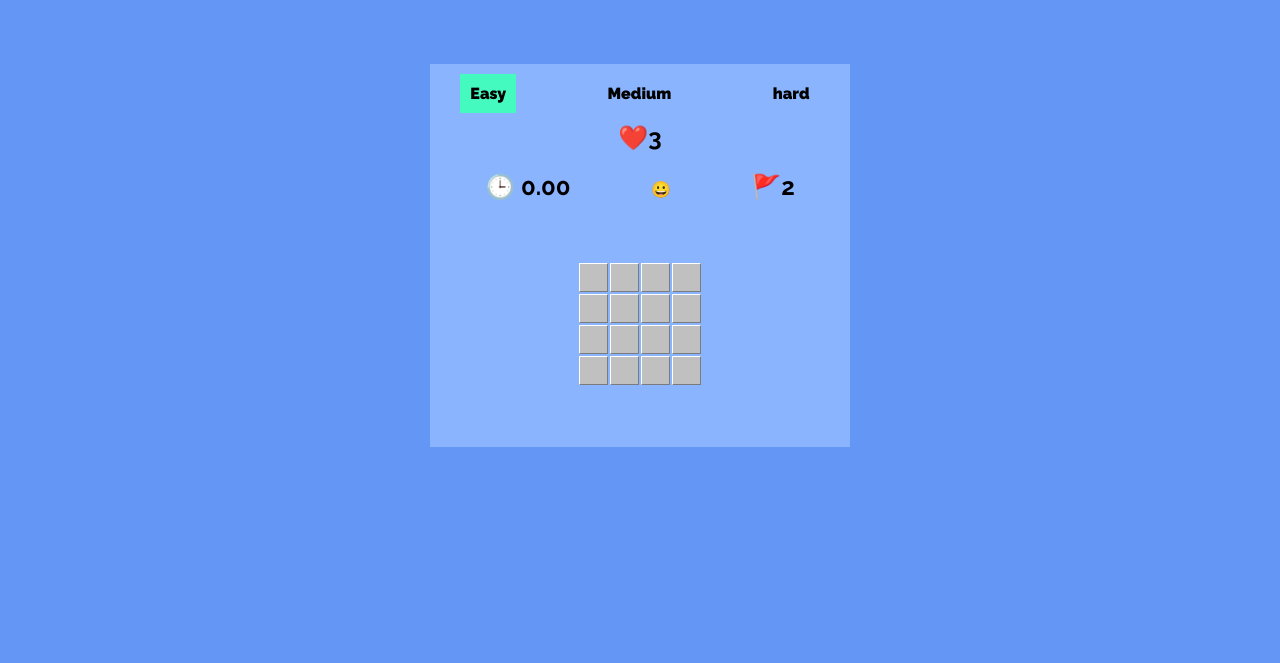
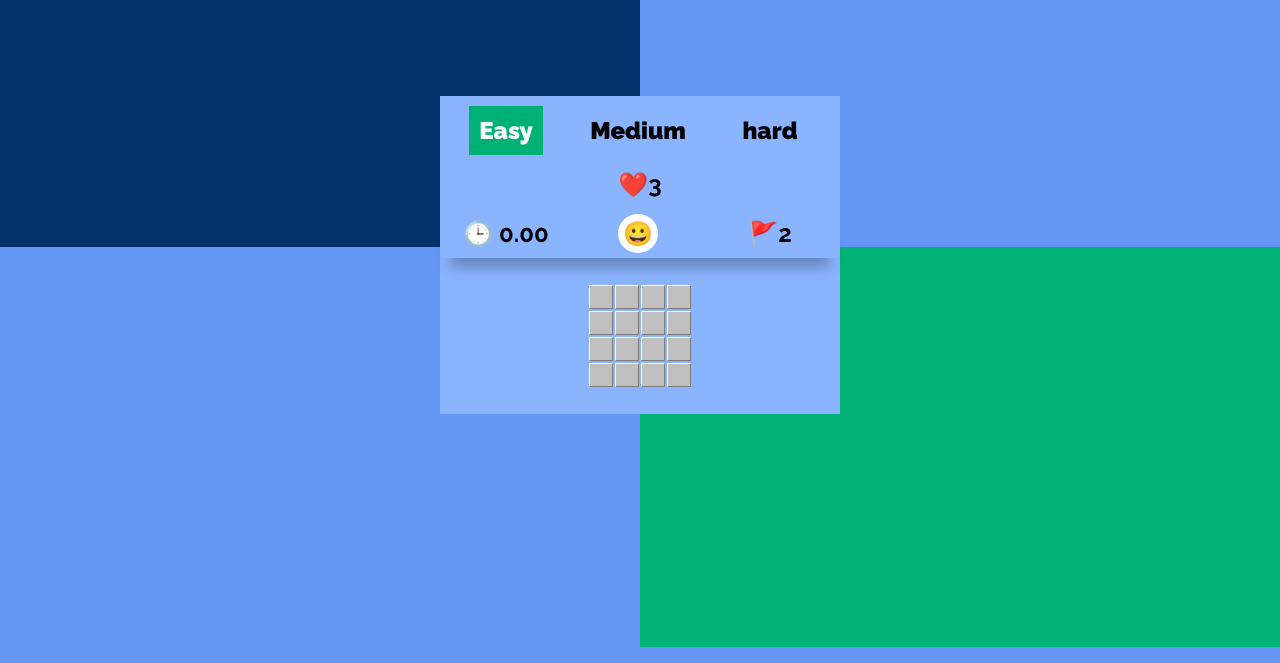
Before and after one commit to EyalAlfasi/MineSweeper-by-Eyal-Alfasi, a plain HTML site: page index.html in a window 1280 px wide. Shown: the part 153-816 px from the top of the page. Drawn offline with Linux system fonts and the light colour scheme.

Commit message:
Add files via upload

```diff
--- a/css/style.css
+++ b/css/style.css
@@ -11,17 +11,48 @@ body {
     align-items: center;
 }
 
+.main-title {
+    margin: 25px 0px 0px 25px;
+    font-size: 3em;
+    color: white;
+    font-weight: 400;
+}
+
+@media screen and (max-width: 600px){
+    .main-title{
+        font-size: 1.8em;
+    }
+}
+
+.green-square1 {
+    position: absolute;
+    top: 0;
+    left: 0;
+    height: 400px;
+    width: 50%;
+    background-color: #05316b;
+}
+
+.green-square2 {
+    position: absolute;
+    bottom: 0;
+    right: 0;
+    height: 400px;
+    width: 50%;
+    background-color: #00b176;
+}
+
 .inner-board-container {
+    z-index: 9999;
     background-color: #8bb4ff;
     display: flex;
     flex-direction: column;
     justify-content: center;
     align-items: center;
-    padding: 10px;
 }
 
 table {
-    margin: 50px 0px;
+    margin: 25px 0px;
 }
 
 .game-info {
@@ -34,16 +65,33 @@ table {
     margin: 10px;
 }
 
-.difficulty, .timer-and-flags, .lives-section {
+.difficulty, .timer-flags-reset {
     display: flex;
     flex-direction: row;
-    justify-content: space-around;
     align-items: baseline;
 }
 
+.timer-flags-reset {
+    box-shadow: 0px 20px 13px -10px rgba(0, 0, 0, 0.25);
+}
+
+.timer-flags-reset div, .difficulty div {
+    width: 33%;
+    text-align: center;
+}
+
+.difficulty div {
+    margin-top: 20px;
+}
+
+.lives-section {
+    text-align: center;
+    margin-top: 15px;
+}
+
 .cell {
-    width: 25px;
-    height: 25px;
+    width: 20px;
+    height: 20px;
     cursor: pointer;
     text-align: center;
     font-weight: 700;
@@ -65,20 +113,36 @@ table {
 }
 
 .difficulty label:hover {
-    background-color: #45fabe;
+    background-color: #00b176;
+    color: #f9f9f9;
 }
 
 .difficulty label {
     transition: background 0.2s ease;
     font-weight: 900;
+    font-size: 1.5em;
     padding: 10px;
     cursor: pointer;
 }
 
 .difficulty input[type=radio]:checked+label {
-    background-color: #45fabe;
+    background-color: #00b176;
+    color: #f9f9f9;
 }
 
 .difficulty input {
     display: none;
 }
+
+.emoji {
+    font-size: 1.5em;
+    background-color: #fff;
+    padding: 5px;
+    border-radius: 50%;
+    cursor: pointer;
+    transition: background 0.2s ease;
+}
+
+.emoji:hover {
+    background-color: red;
+}
--- a/index.html
+++ b/index.html
@@ -13,23 +13,35 @@
 <body onload="init()">
 
     <div class="board-container">
+
+        <div class="green-square1">
+            <h1 class="main-title">MineSweeper! by <b>Eyal Alfasi</b></h1>
+        </div>
+        <div class="green-square2"></div>
         <div class="inner-board-container">
             <div class="game-info">
                 <div class="difficulty">
-                    <input onclick="changeLevel()" type="radio" id="2" name="difficulty" checked value="4">
-                    <label for="2">Easy</label><br>
-                    <input onclick="changeLevel()" type="radio" id="12" name="difficulty" value="8">
-                    <label for="12">Medium</label><br>
-                    <input onclick="changeLevel()" type="radio" id="30" name="difficulty" value="12">
-                    <label for="30">hard</label>
+                    <div><input onclick="changeLevel()" type="radio" id="2" name="difficulty" checked value="4">
+                        <label for="2">Easy</label>
+                    </div>
+                    <div><input onclick="changeLevel()" type="radio" id="12" name="difficulty" value="8">
+                        <label for="12">Medium</label>
+                    </div>
+                    <div><input onclick="changeLevel()" type="radio" id="30" name="difficulty" value="12">
+                        <label for="30">hard</label>
+                    </div>
                 </div>
                 <div class="lives-section">
                     <h2 class="lives">❤️<span>3</span> </h2>
                 </div>
-                <div class="timer-and-flags">
-                    <h2 class="timer">🕒 <span>0.00</span> </h2>
-                    <span class="emoji" onclick="resetGame()">😀</span>
-                    <h2 class="flags">🚩<span></span> </h2>
+                <div class="timer-flags-reset">
+                    <div>
+                        <h2 class="timer">🕒 <span>0.00</span> </h2>
+                    </div>
+                    <div><span class="emoji" onclick="resetGame()">😀</span></div>
+                    <div>
+                        <h2 class="flags">🚩<span></span> </h2>
+                    </div>
                 </div>
 
             </div>
--- a/js/game.js
+++ b/js/game.js
@@ -1,6 +1,8 @@
 'use strict'
 const FLAG = '🚩';
 const MINE = '💣';
+const WIN = '😎';
+const LOSE = '😎';
 
 var gLevel = {
     size: 4,
@@ -111,7 +113,7 @@ function gameOver(isVictory) {
     gGame.isOn = false;
     clearInterval(gTimerIntervalId);
     var elEmoji = document.querySelector('.emoji');
-    elEmoji.innerText = (isVictory) ? '🥳' : '🥴';
+    elEmoji.innerText = (isVictory) ? WIN : LOSE;
 }
 
 function resetGame() {
```
